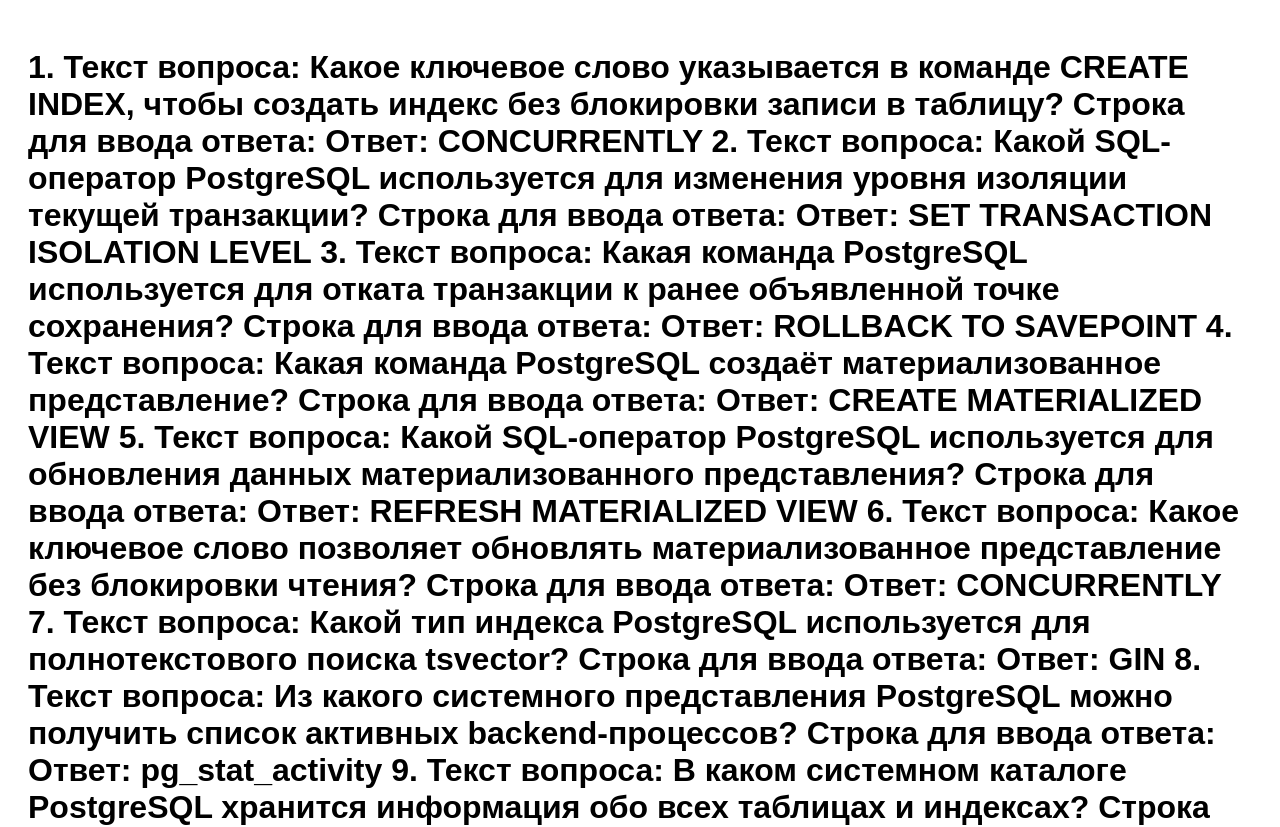
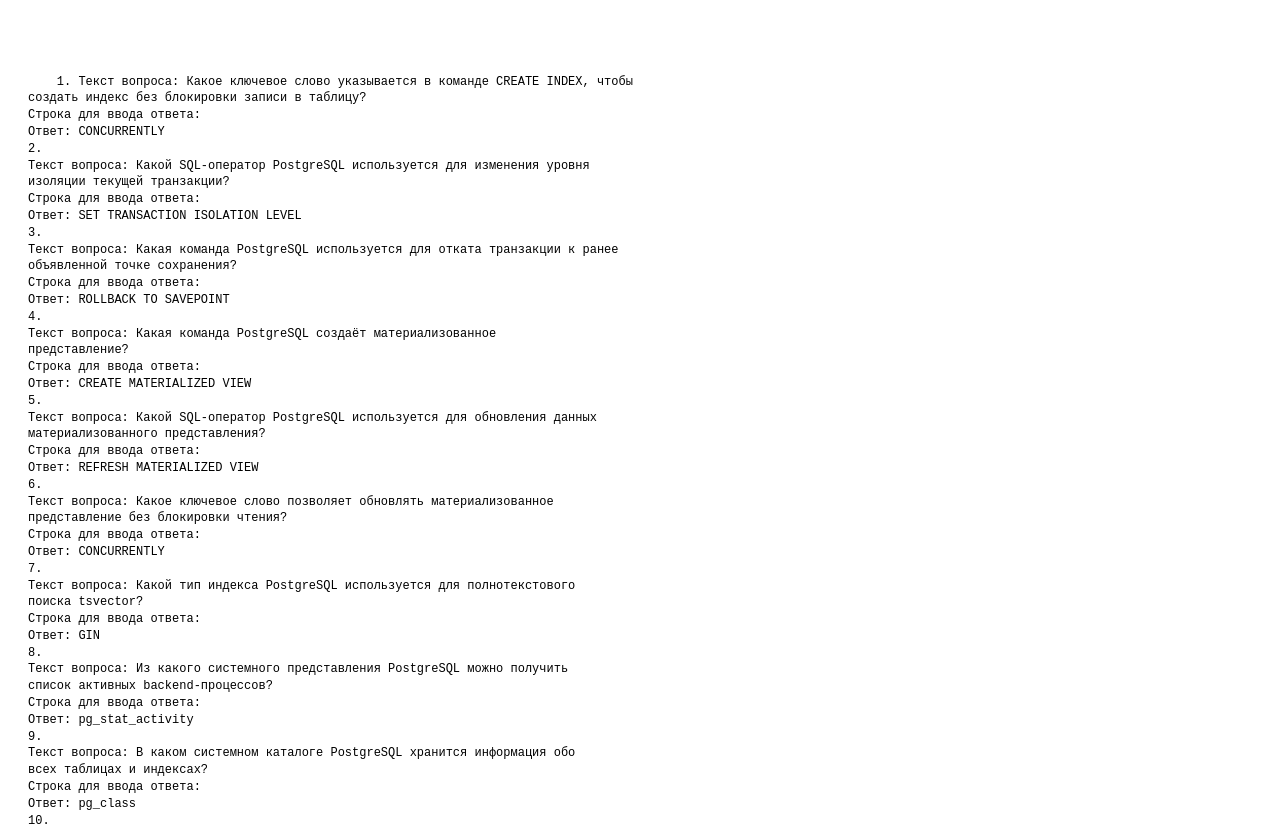
Before and after one commit to suppersad/lab10, a plain HTML site: page index.html in a window 1280 px wide. Shown: the top 827 px of the page. Drawn offline with Linux system fonts and the light colour scheme.

Commit message:
Update index.html

```diff
--- a/index.html
+++ b/index.html
@@ -9,11 +9,16 @@
     body { font-family: Arial, sans-serif; padding: 20px; }
     button { padding: 8px 12px; margin: 8px 0; }
     .info { margin-top: 12px; }
+    .small-text {
+    font-size: 12px;
+    line-height: 1.4;
+    white-space: pre-wrap;}
   </style>
 </head>
 <body>
-  <h1>1.
-Текст вопроса: Какое ключевое слово указывается в команде CREATE INDEX, чтобы
+  <div class="small-text">
+  <pre>
+    1. Текст вопроса: Какое ключевое слово указывается в команде CREATE INDEX, чтобы
 создать индекс без блокировки записи в таблицу?
 Строка для ввода ответа:
 Ответ: CONCURRENTLY
@@ -1413,7 +1418,9 @@
 Текст вопроса: Какой режим работы PostgreSQL обеспечивает высокую доступность
 за счёт репликации?
 Строка для ввода ответа:
-Ответ: hot standby </h1>
+Ответ: hot standby
+</div class="small-text">
+</pre>
   <button id="connectButton">Подключить кошелек</button>
   <div id="accountInfo" class="info"></div>
 
```
